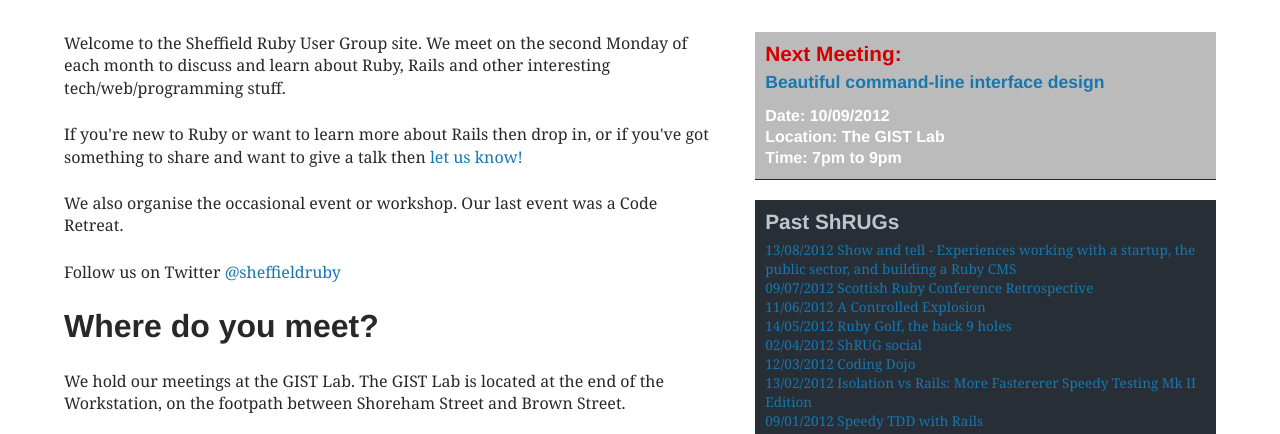
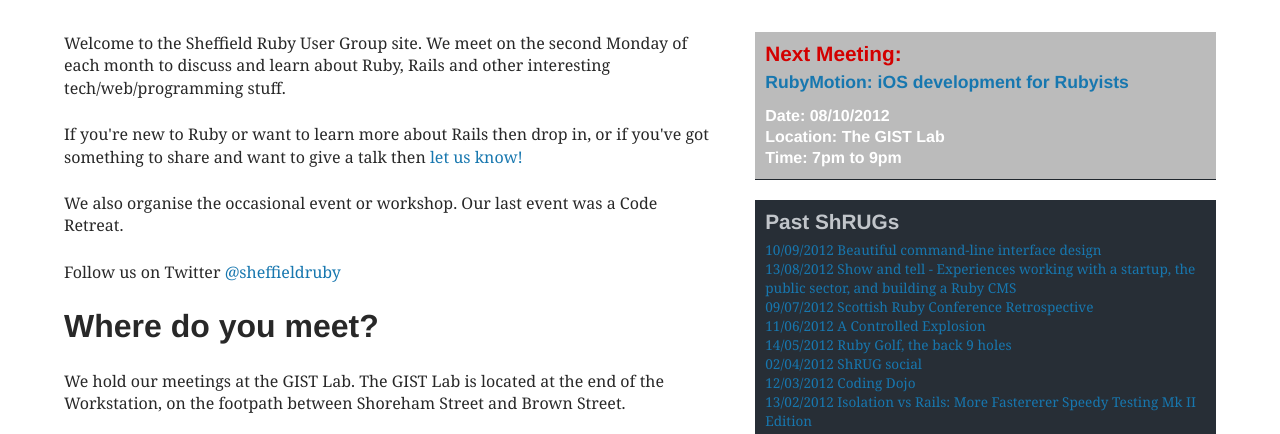
Before and after one commit to shruggers/shruggers.github.com, a Jekyll site: the page built from index.html, in a window 1280 px wide and 900 px high, cut to the strip 175-609 px from the top of the window. Built offline with Jekyll 4.4.1, drawn with Linux system fonts in a browser that asks for light colours; nearby versions of some CDN libraries.

Commit message:
Fixed yaml error

```diff
--- a/_posts/2012-10-08-shrug-35.markdown
+++ b/_posts/2012-10-08-shrug-35.markdown
@@ -1,6 +1,6 @@
 ---
 layout: meetings
-title: RubyMotion: iOS development for Rubyists
+title: 'RubyMotion: iOS development for Rubyists'
 categories: meetings
 time: 7pm to 9pm
 location: The GIST Lab
```
